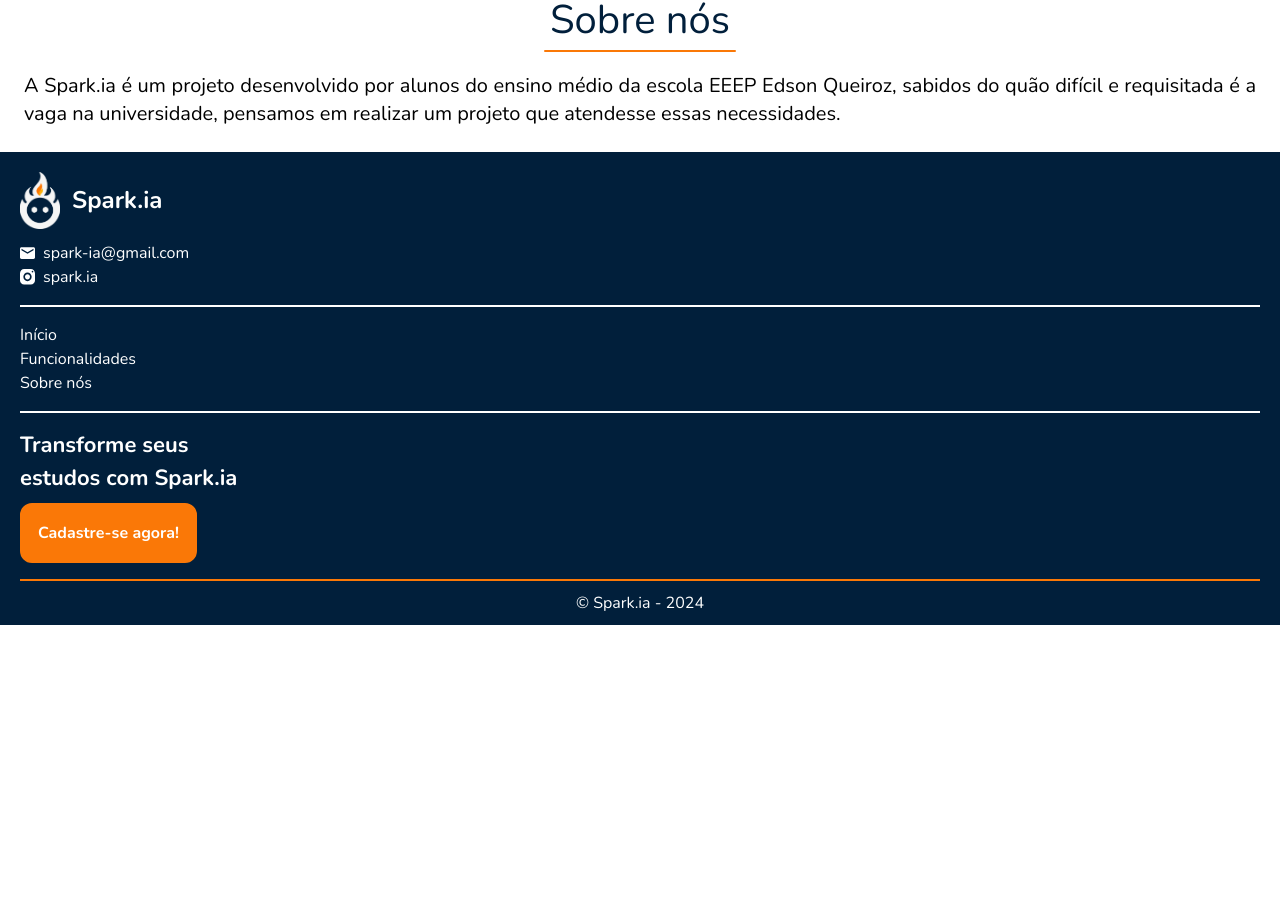
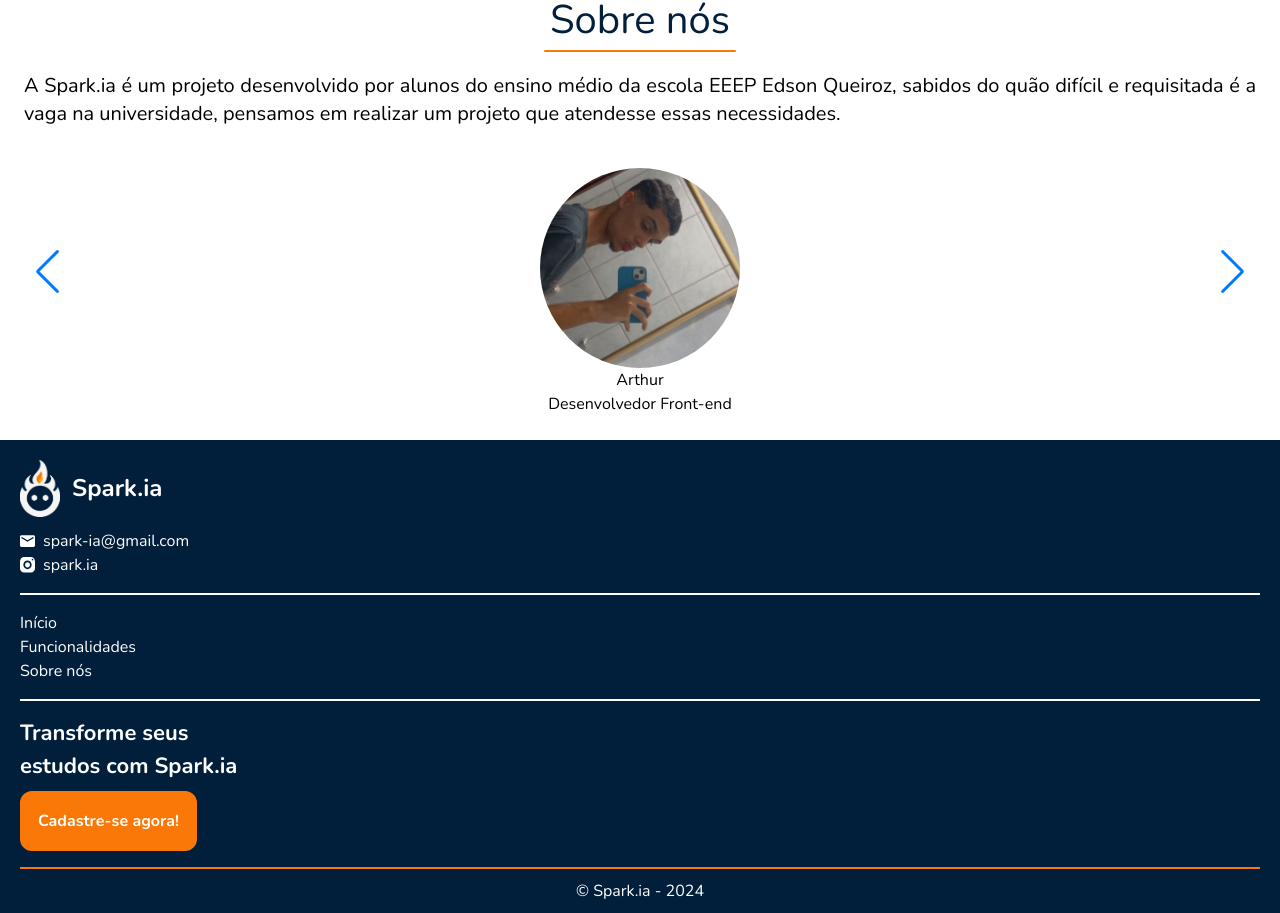
Before and after one commit to GuilhermePain/spark.ia-web, a React (Vite) app in the folder client/: page / in a window 1280 px wide. Shown: the part 1572-2485 px from the top of the page. Before the commit the page ends 2197 px from the top, so only its background shows below. Built offline with nearby package versions, Linux system fonts and the light colour scheme.

Commit message:
Criando o carrosel de imagens na seção sobre nós da landing page.

```diff
--- a/client/src/pages/Landing.jsx
+++ b/client/src/pages/Landing.jsx
@@ -6,6 +6,21 @@ import imgChatbot from '../../public/imgChatbot.svg'
 import imgFlashcards from '../../public/imgFlashcards.svg'
 import ActionButton from "../components/ActionButton";
 import Footer from "../components/Footer.jsx";
+import 'swiper/css';
+import 'swiper/css/navigation';
+import 'swiper/css/pagination';
+import { Swiper, SwiperSlide } from 'swiper/react';
+import ImgArthur from '../../public/imgArthur.svg';
+import ImgElissa from '../../public/imgElissa.svg';
+import ImgGuilherme from '../../public/imgGuilherme.svg';
+import ImgIcaro from '../../public/imgIcaro.svg';
+import ImgJeovane from '../../public/imgJeovane.svg';
+import ImgJoaoPedro from '../../public/imgJoaoPedro.svg';
+import ImgKairo from '../../public/imgKairo.svg';
+import ImgMarcos from '../../public/imgMarcos.svg';
+import ImgSamira from '../../public/imgSamira.svg';
+
+
 
 export function Landing() {
 
@@ -14,9 +29,21 @@ export function Landing() {
         return scrollPosition;
     }
 
+    const members = [
+        { id: "1", name: "Arthur", image: ImgArthur, position: "Desenvolvedor Front-end" },
+        { id: "2", name: "Elissa",  image: ImgElissa, positon: "Apresentadora"},
+        { id: "3", name: "Guilherme", image: ImgGuilherme, positon: "Desenvolvedor Front-end"},
+        { id: "4", name: "Ícaro", image: ImgIcaro, positon: "Desenvolvedor Back-end"},
+        { id: "5", name: "Jeovane", image: ImgJeovane, positon: "Desenvolvedor Front-end"},
+        { id: "6", name: "João Pedro", image: ImgJoaoPedro, positon: "Desenvolvedor UI&UX Design"},
+        { id: "7", name: "Kairo", image: ImgKairo, positon: "Desenvolvedor Administrador de Banco de Dados"},
+        { id: "8", name: "Marcos", image: ImgMarcos, positon: "Desenvolvedor Front-end"},
+        { id: "9", name: "Samira", image: ImgSamira, positon: "Apresentadora"}
+    ];
+
     return (
         <div className="flex flex-col justify-normal items-center w-full min-h-screen">
-            <Header scrollPosition={getScrollPosition}/>
+            <Header scrollPosition={getScrollPosition} />
             <main className="w-full h-full mt-24">
                 {/* Seção inicial */}
                 <section className="w-full px-10 flex flex-col md:flex-row md:mb-[60px] items-center justify-between">
@@ -70,7 +97,31 @@ export function Landing() {
                     <h2 className="text-[#011F3B] text-[40px] text-bold text-center">Sobre nós</h2>
                     <hr className="border-t-2 border-[#fa7807] w-48 rounded-lg mx-auto mb-5" />
                     <p className="text-justify text-xl">A Spark.ia é um projeto desenvolvido por alunos do ensino médio da escola EEEP Edson Queiroz, sabidos do quão difícil e requisitada é a vaga na universidade, pensamos em realizar um projeto que atendesse essas necessidades.</p>
+                    <Swiper
+                        slidesPerView={1}
+                        pagination={{ clickable: true }}
+                        navigation
+                    >
+                        {
+                            members.map((item) => (
+                                <SwiperSlide key={item.id}>
+                                    <img
+                                        className="
+                                            w-[200px]
+                                            rounded-full
+                                            mt-10
+                                            mx-auto
+                                        "
+                                        src={item.image}
+                                        alt="Imagem de um integrante do grupo"
+                                     />
+                                     <h2 className="text-center">{item.name}</h2>
+                                     <p className="text-center">{item.position}</p>
+                                </SwiperSlide>
+                            ))
 
+                        }
+                    </Swiper>
                 </section>
             </main>
             <Footer />
```
Also changed, not shown: client/public/imgSamira.svg (added).
